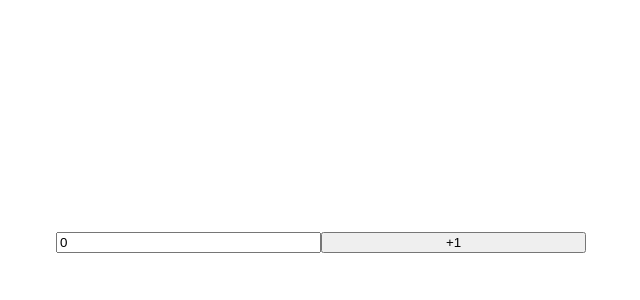
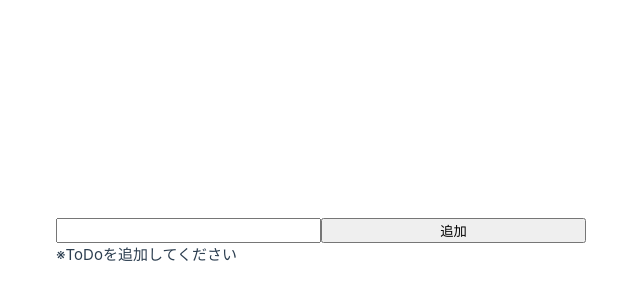
Before and after one commit to satone1525/Practice_Vue, a Vue app in the folder vue_practice/: page / in a window 1280 px wide. Shown: the part 158-458 px from the top of the page, without its empty margins (319-959 px from the left). Built offline with nearby package versions, Linux system fonts and the light colour scheme.

Commit message:
動画5本目終了（v-ifとv-else）

```diff
--- a/vue_practice/src/App.vue
+++ b/vue_practice/src/App.vue
@@ -1,13 +1,29 @@
 <script setup>
 import { ref } from 'vue'
-const number = ref(0)
-const add = () => {
-  number.value++
+
+const todos = ref([])
+const nweTodo = ref('')
+
+const addTodo = () => {
+  todos.value.push(nweTodo.value)
+  nweTodo.value = ''
 }
+
+const removeTodo = (index) => {
+  todos.value.splice(index, 1)    //要素から1つ消す
+}
+
 </script>
+
 <template>
-<input type="text" size="30" v-model="number">
-<button @click="add()"> +1 </button>
+<input type="text" size="30" v-model="nweTodo">
+<button @click="addTodo()"> 追加 </button>
+
+<ul v-if="todos.length > 0">
+  <li v-for="(todo, i) in todos" v-bind:key="i"> {{ todo }} <span @click="removeTodo(i)" style="cursor:pointer"> x </span> </li>
+
+</ul>
+<p v-else>※ToDoを追加してください</p>
 </template>
 
 <!--　省略形　メモ
@@ -28,5 +44,13 @@ const add = () => {
 // import { ref, computed } from 'vue'
 // const myname = ref('')
 // const message = computed(() => 'ようそこ！ <strong>' + myname.value + '</strong>さん')
-// ...
 -->
+
+<!-- script をコメントアウト 3つ目の動画終了時にはここがscript setupだった (ボタンクリックすると数が増える)  -->
+<!--
+// import { ref } from 'vue'
+// const number = ref(0)
+// const add = () => {
+//   number.value++
+// }
+-->
```
